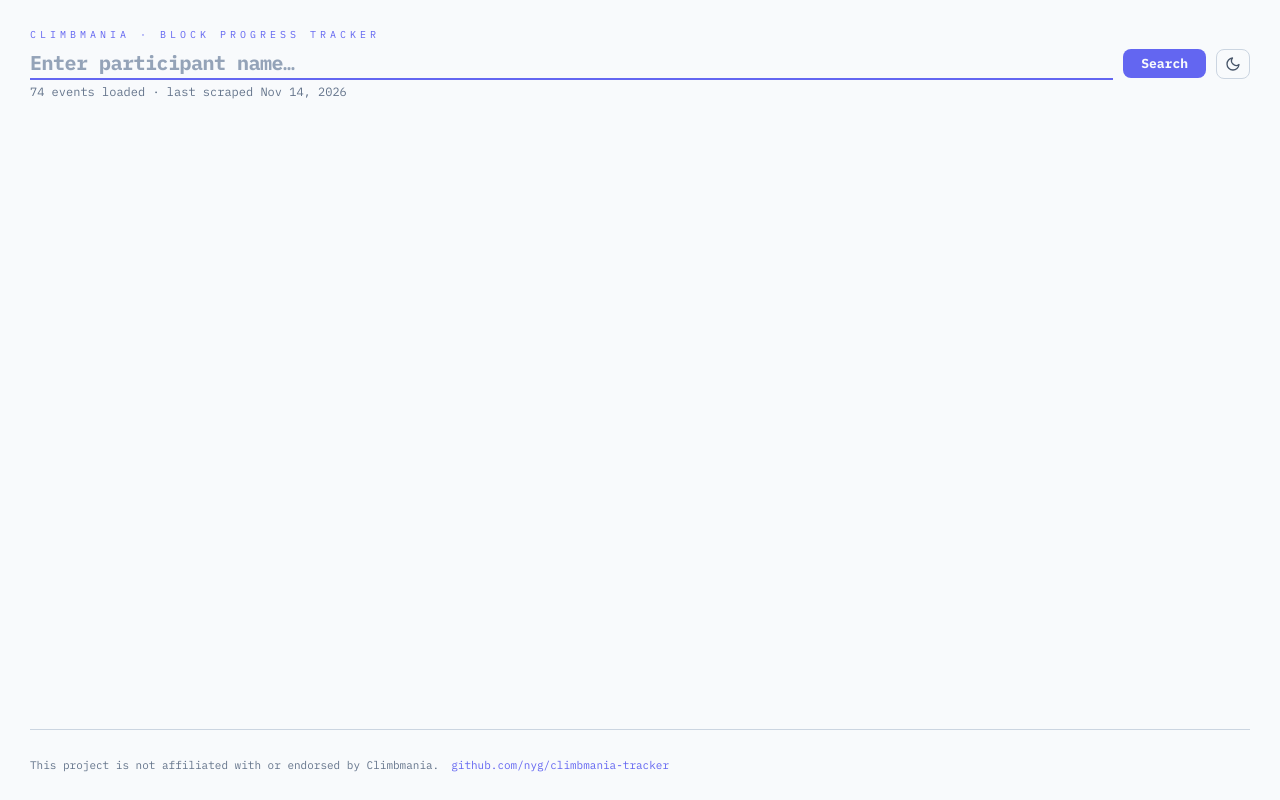
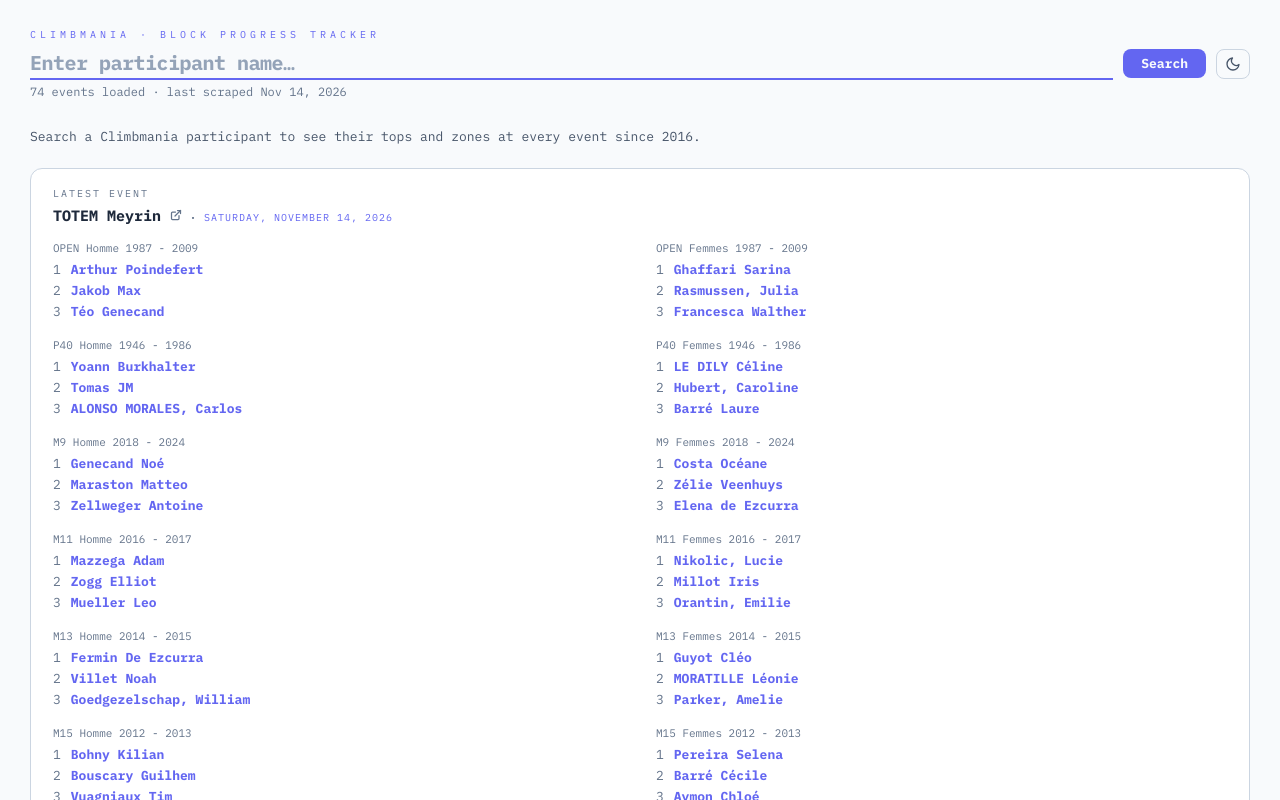
Before and after one commit to nyg/climbmania-tracker, a React (Vite) app: page / in a window 1280 px wide. Shown: the top 800 px of the page. Built offline with nearby package versions, Linux system fonts and the light colour scheme.

Commit message:
feat: show the latest event on the empty page

```diff
--- a/src/App.jsx
+++ b/src/App.jsx
@@ -3,6 +3,7 @@ import { useTranslation } from 'react-i18next'
 
 import { ExternalLinkIcon, StatCard } from './components.jsx'
 import EventCard from './EventCard.jsx'
+import LatestEvent from './LatestEvent.jsx'
 import { countValidations } from './scoring.js'
 
 function useIsMobile(breakpoint = 600) {
@@ -48,6 +49,10 @@ function countSearch(query) {
       // count.js is loaded async and may not have run yet.
       document.querySelector('script[data-goatcounter]')?.addEventListener('load', count, { once: true })
    }
+}
+
+function firstYearOf(events) {
+   return events.map(event => event.date).sort()[0]?.slice(0, 4)
 }
 
 function buildMergeMap(groups) {
@@ -477,6 +482,15 @@ export default function App() {
             )}
          </div>
 
+         {data && !searchQuery && (
+            <>
+               <p style={{ fontSize: 13, lineHeight: 1.6, color: 'var(--text-muted)', marginBottom: 20 }}>
+                  {t('intro', { year: firstYearOf(data.events ?? []) })}
+               </p>
+               <LatestEvent events={data.events ?? []} mergeMap={mergeMap} isMobile={isMobile} />
+            </>
+         )}
+
          {/* Legend */}
          {results.length > 0 && (
             <div style={{ display: 'flex', gap: 16, marginBottom: 20, fontSize: 11 }}>
--- a/src/EventCard.jsx
+++ b/src/EventCard.jsx
@@ -1,14 +1,7 @@
 import { useTranslation } from 'react-i18next'
 
-import { BlockGrid, ExternalLinkIcon, ProgressBar } from './components.jsx'
+import { BlockGrid, EventHeading, ProgressBar } from './components.jsx'
 import { isApproximate } from './scoring.js'
-
-const SUPPORTED_LANGS = ['en', 'fr', 'de', 'it']
-
-function formatEventDate(isoDate, lang) {
-   return new Date(isoDate)
-      .toLocaleDateString(lang || undefined, { weekday: 'long', day: 'numeric', month: 'long', year: 'numeric', timeZone: 'UTC' })
-}
 
 function weightedScore(tops, zones) {
    return tops.length + zones.length * 0.5
@@ -19,10 +12,8 @@ function scorePct(tops, zones, totalBlocks) {
 }
 
 export default function EventCard({ result, prevResult, isMobile = false }) {
-   const { t, i18n } = useTranslation()
-   const lang = SUPPORTED_LANGS.includes(i18n.resolvedLanguage) ? i18n.resolvedLanguage : 'en'
+   const { t } = useTranslation()
    const { athleteName, listedAs, eventId, eventTitle, eventDate, category, rank, points, tops = [], zones = [], totalBlocks, totalAthletes, blockCounts } = result
-   const eventUrl = `https://www.climbmania.ch/${lang}/groups/1/events/${eventId}/results`
    const topsCount  = tops.length
    const zonesCount = zones.length
    const score      = weightedScore(tops, zones)
@@ -45,27 +36,7 @@ export default function EventCard({ result, prevResult, isMobile = false }) {
             alignItems: isMobile ? 'flex-start' : 'baseline', gap: isMobile ? 4 : 12, marginBottom: 10,
          }}>
             <div>
-               <div style={{ fontSize: 15, fontWeight: 700, color: 'var(--text-secondary)', display: 'flex', flexWrap: 'wrap', alignItems: 'baseline', gap: '2px 8px' }}>
-                  <span>
-                     {eventTitle.replace(/Climbmania\s*[:-]?\s*/i, '')}
-                     <span style={{ whiteSpace: 'nowrap' }}>
-                        {'\u00A0'}
-                        <a href={eventUrl} target="_blank" rel="noopener noreferrer"
-                           style={{ color: 'var(--text-ultra-faint)', display: 'inline-flex', lineHeight: 1 }}
-                           title={t('openEventResults')}>
-                           <ExternalLinkIcon />
-                        </a>
-                     </span>
-                  </span>
-                  {eventDate && (
-                     <span style={{ display: 'flex', alignItems: 'baseline', gap: 8, flexBasis: isMobile ? '100%' : 'auto' }}>
-                        {!isMobile && <span style={{ fontSize: 10, color: 'var(--text-ultra-faint)' }}>·</span>}
-                        <span style={{ fontSize: 10, color: '#6366f1', letterSpacing: 1, textTransform: 'uppercase', fontWeight: 500 }}>
-                           {formatEventDate(eventDate, i18n.language)}
-                        </span>
-                     </span>
-                  )}
-               </div>
+               <EventHeading eventId={eventId} title={eventTitle} date={eventDate} isMobile={isMobile} />
             </div>
             <div style={{ textAlign: isMobile ? 'left' : 'right', flexShrink: 0 }}>
                <div style={{ fontSize: 11, color: 'var(--text-ultra-faint)' }}>{category}</div>
--- /dev/null
+++ b/src/LatestEvent.jsx
@@ -0,0 +1,78 @@
+import { useTranslation } from 'react-i18next'
+
+import { EventHeading } from './components.jsx'
+
+const PODIUM_SIZE = 3
+const ADULT_AGE = 18
+
+function isWomenCategory(category) {
+   return /\bFemmes\b/.test(category.name)
+}
+
+function ageGroupOrder({ name }) {
+   if (name.startsWith('OPEN')) {
+      return 0
+   }
+   const age = name.match(/^M(\d+)\b/)
+   return age !== null && Number(age[1]) < ADULT_AGE ? 2 : 1
+}
+
+function adultsFirst(categories) {
+   return [...categories].sort((a, b) => ageGroupOrder(a) - ageGroupOrder(b))
+}
+
+function latestOf(events) {
+   return events.reduce((latest, event) => (
+      event.date > latest.date || (event.date === latest.date && event.id > latest.id) ? event : latest
+   ))
+}
+
+export default function LatestEvent({ events, mergeMap, isMobile = false }) {
+   const { t } = useTranslation()
+   if (!events.length) {
+      return null
+   }
+   const event = latestOf(events)
+   const shownRanks = isMobile ? 1 : PODIUM_SIZE
+   const columns = [
+      event.categories.filter(category => !isWomenCategory(category)),
+      event.categories.filter(isWomenCategory),
+   ]
+
+   return (
+      <div style={{
+         padding: '18px 22px', background: 'var(--bg-card)',
+         borderRadius: 12, border: '1px solid var(--border)', marginBottom: 28,
+      }}>
+         <h2 style={{ fontSize: 10, fontWeight: 500, letterSpacing: 2, color: 'var(--text-faint)', textTransform: 'uppercase', marginBottom: 6 }}>
+            {t('latestEvent')}
+         </h2>
+         <EventHeading eventId={event.id} title={event.title} date={event.date} isMobile={isMobile} />
+         <div style={{ display: 'grid', gridTemplateColumns: isMobile ? '1fr' : '1fr 1fr', gap: '18px 32px', marginTop: 16 }}>
+            {columns.map((categories, index) => (
+               <div key={index} style={{ display: 'flex', flexDirection: 'column', gap: 18 }}>
+                  {adultsFirst(categories).map(category => (
+                     <div key={category.name}>
+                        <div style={{ fontSize: 11, color: 'var(--text-ultra-faint)', marginBottom: 6 }}>{category.name}</div>
+                        <ol role="list" style={{ listStyle: 'none', display: 'flex', flexDirection: 'column', gap: 4 }}>
+                           {category.athletes.filter(athlete => athlete.rank <= shownRanks).map(athlete => {
+                              const listedAs = athlete.listedName ?? athlete.name
+                              const name = mergeMap.get(listedAs) ?? listedAs
+                              return (
+                                 <li key={listedAs} style={{ display: 'flex', alignItems: 'baseline', gap: 10, fontSize: 13 }}>
+                                    {!isMobile && <span style={{ color: 'var(--text-faint)' }}>{athlete.rank}</span>}
+                                    <a href={`#${encodeURIComponent(name)}`} style={{ minWidth: 0, overflowWrap: 'anywhere', color: '#6366f1', textDecoration: 'none', fontWeight: 600 }}>
+                                       {name}
+                                    </a>
+                                 </li>
+                              )
+                           })}
+                        </ol>
+                     </div>
+                  ))}
+               </div>
+            ))}
+         </div>
+      </div>
+   )
+}
--- a/src/components.jsx
+++ b/src/components.jsx
@@ -161,6 +161,42 @@ export function BlockGrid({ tops = [], zones = [], total = 30, counts, approxima
    )
 }
 
+const SUPPORTED_LANGS = ['en', 'fr', 'de', 'it']
+
+function formatEventDate(isoDate, lang) {
+   return new Date(isoDate)
+      .toLocaleDateString(lang || undefined, { weekday: 'long', day: 'numeric', month: 'long', year: 'numeric', timeZone: 'UTC' })
+}
+
+export function EventHeading({ eventId, title, date, isMobile = false }) {
+   const { t, i18n } = useTranslation()
+   const lang = SUPPORTED_LANGS.includes(i18n.resolvedLanguage) ? i18n.resolvedLanguage : 'en'
+   const eventUrl = `https://www.climbmania.ch/${lang}/groups/1/events/${eventId}/results`
+   return (
+      <div style={{ fontSize: 15, fontWeight: 700, color: 'var(--text-secondary)', display: 'flex', flexWrap: 'wrap', alignItems: 'baseline', gap: '2px 8px' }}>
+         <span>
+            {title.replace(/Climbmania\s*[:-]?\s*/i, '')}
+            <span style={{ whiteSpace: 'nowrap' }}>
+               {'\u00A0'}
+               <a href={eventUrl} target="_blank" rel="noopener noreferrer"
+                  style={{ color: 'var(--text-ultra-faint)', display: 'inline-flex', lineHeight: 1 }}
+                  title={t('openEventResults')}>
+                  <ExternalLinkIcon />
+               </a>
+            </span>
+         </span>
+         {date && (
+            <span style={{ display: 'flex', alignItems: 'baseline', gap: 8, flexBasis: isMobile ? '100%' : 'auto' }}>
+               {!isMobile && <span style={{ fontSize: 10, color: 'var(--text-ultra-faint)' }}>·</span>}
+               <span style={{ fontSize: 10, color: '#6366f1', letterSpacing: 1, textTransform: 'uppercase', fontWeight: 500 }}>
+                  {formatEventDate(date, i18n.language)}
+               </span>
+            </span>
+         )}
+      </div>
+   )
+}
+
 export function ExternalLinkIcon() {
    return (
       <svg width="12" height="12" viewBox="0 0 24 24" fill="none"
--- a/src/locales/de.json
+++ b/src/locales/de.json
@@ -6,6 +6,8 @@
   "inputPlaceholder": "Teilnehmername eingeben…",
   "searchButton": "Suchen",
   "eventsLoaded": "{{count}} Events geladen · zuletzt aktualisiert {{date}}",
+  "intro": "Climbmania-Teilnehmer suchen und seine Tops und Zonen an jedem Event seit {{year}} ansehen.",
+  "latestEvent": "Letztes Event",
   "legendTop": "Top — Block vollständig abgeschlossen",
   "legendZone": "Zone",
   "legendEmpty": "Nicht abgeschlossen",
--- a/src/locales/en.json
+++ b/src/locales/en.json
@@ -6,6 +6,8 @@
   "inputPlaceholder": "Enter participant name…",
   "searchButton": "Search",
   "eventsLoaded": "{{count}} events loaded · last scraped {{date}}",
+  "intro": "Search a Climbmania participant to see their tops and zones at every event since {{year}}.",
+  "latestEvent": "Latest event",
   "legendTop": "Top — block fully completed",
   "legendZone": "Zone only",
   "legendEmpty": "Not completed",
--- a/src/locales/fr.json
+++ b/src/locales/fr.json
@@ -6,6 +6,8 @@
   "inputPlaceholder": "Nom du participant…",
   "searchButton": "Rechercher",
   "eventsLoaded": "{{count}} événements chargés · dernière mise à jour {{date}}",
+  "intro": "Cherchez un participant Climbmania pour voir ses tops et ses zones à chaque événement depuis {{year}}.",
+  "latestEvent": "Dernier événement",
   "legendTop": "Top — bloc entièrement complété",
   "legendZone": "Zone seule",
   "legendEmpty": "Non complété",
--- a/src/locales/it.json
+++ b/src/locales/it.json
@@ -6,6 +6,8 @@
   "inputPlaceholder": "Nome del partecipante…",
   "searchButton": "Cerca",
   "eventsLoaded": "{{count}} eventi caricati · ultimo aggiornamento {{date}}",
+  "intro": "Cerca un partecipante Climbmania per vedere i suoi top e le sue zone a ogni evento dal {{year}}.",
+  "latestEvent": "Ultimo evento",
   "legendTop": "Top — blocco completato",
   "legendZone": "Zone",
   "legendEmpty": "Non completato",
```
Also changed, not shown: 1 other file (tests, documents, lock files or other folders).
